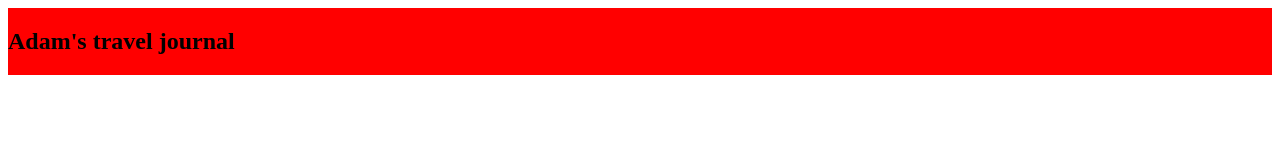
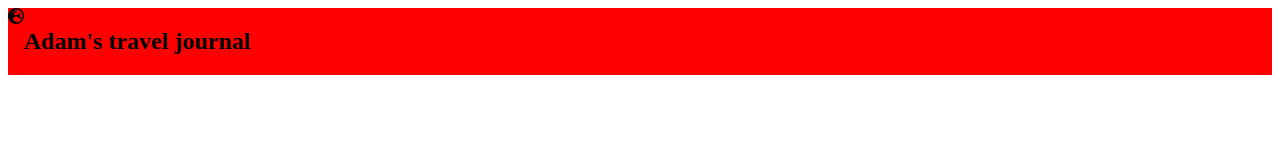
Before and after one commit to Halnon/Travel-Journal-project, a React (Vite) app: page / in a window 1280 px wide. Shown: the top 160 px of the page. Built offline with nearby package versions, Linux system fonts and the light colour scheme.

Commit message:
import and render fontawesome earth icon and set class name

```diff
--- a/src/components/NavBar.jsx
+++ b/src/components/NavBar.jsx
@@ -1,9 +1,13 @@
 import React from "react";
 import styles from './NavBar.module.css';
+import { FontAwesomeIcon } from '@fortawesome/react-fontawesome';
+import { faEarthEurope } from '@fortawesome/free-solid-svg-icons'
+
 
 export default function NavBar() {
     return (
         <nav className={styles.nav_bar}>
+            <FontAwesomeIcon icon={faEarthEurope} className={styles.cd} />
             <h2>Adam's travel journal</h2>
         </nav>
     )
```
